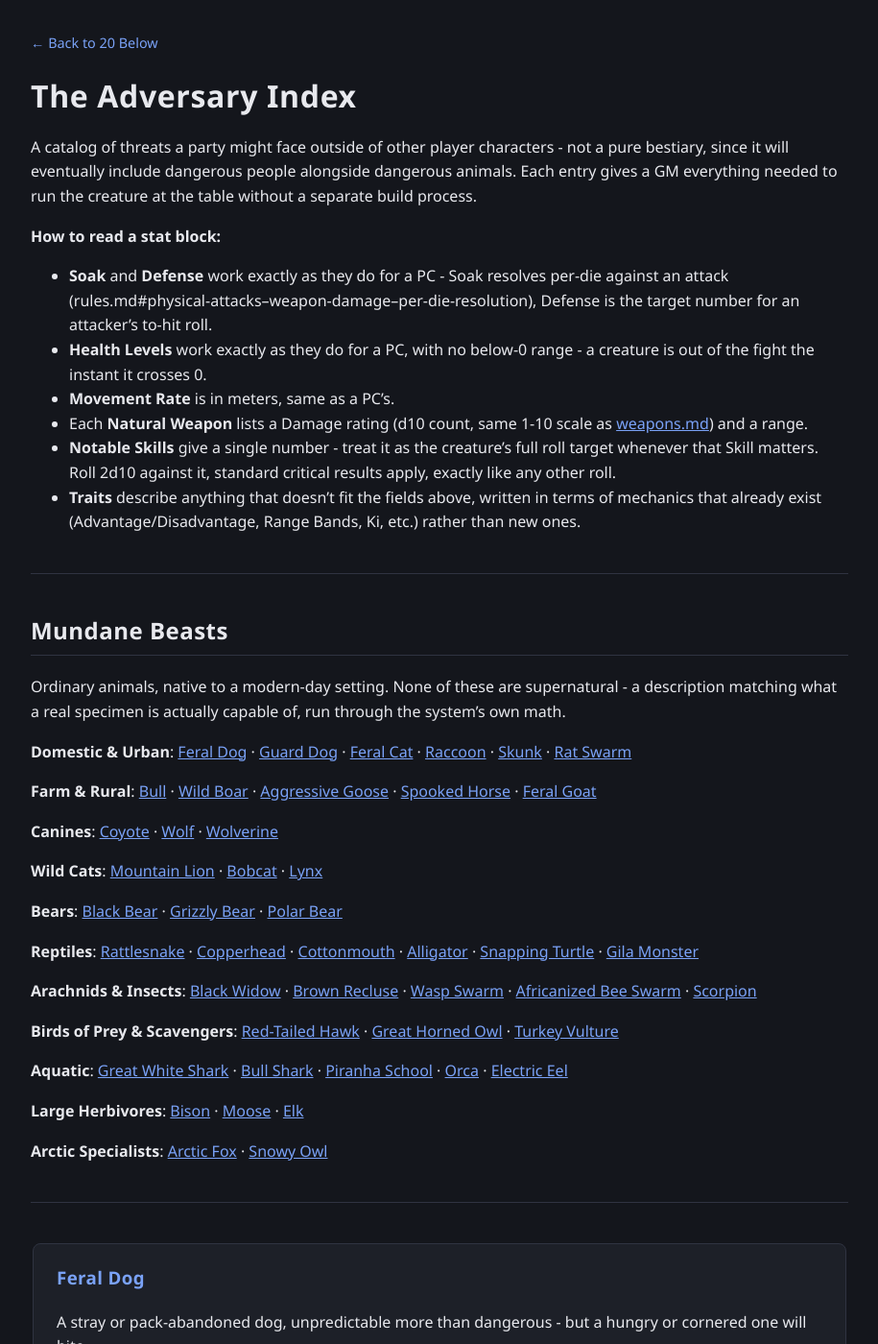
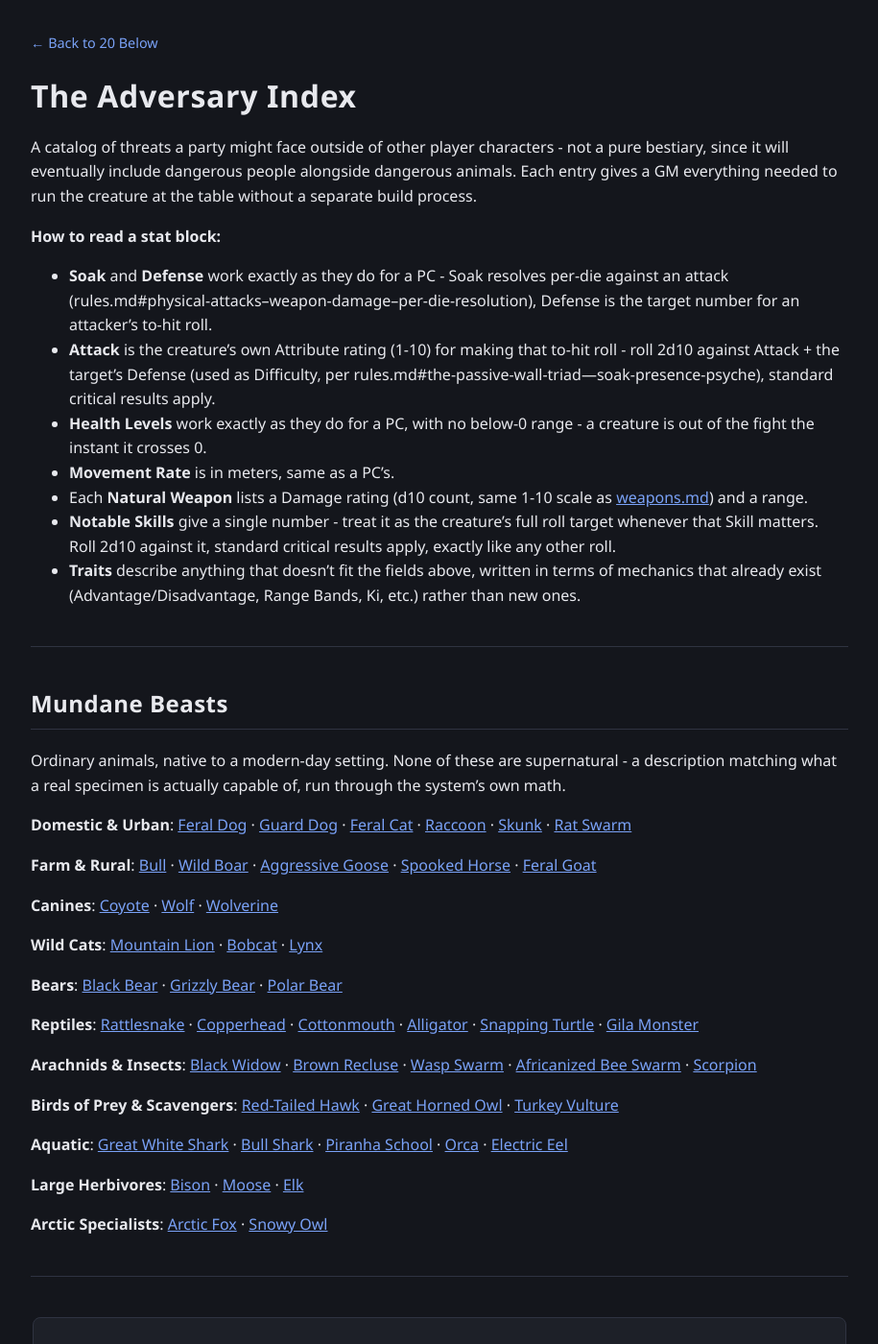
Before and after one commit to feralucce/20_Below, a Jekyll site: the page built from rules/adversary-index.md, in a window 1280 px wide and 1400 px high. Shown: the whole window at 96% size, without its empty margins (182-1097 px from the left). Built offline with Jekyll 4.4.1, drawn with Linux system fonts in a browser that asks for light colours; our own code applies the rules of GitHub Pages for plain Markdown files; some of the changed text lies outside the part shown.

Commit message:
Add Attack rating to the Adversary Index stat block convention
Every attack's to-hit roll needs the attacker's own Attribute rating
(rules.md's Attribute + Defense-as-Difficulty formula), which no
creature previously had - Soak/Defense/Health Levels/Movement Rate and
Notable Skills don't cover it. Adds a 1-10 Attack rating to the intro
convention and all 44 Mundane Beasts entries.

```diff
--- a/rules/adversary-index.md
+++ b/rules/adversary-index.md
@@ -5,6 +5,7 @@
 **How to read a stat block:**
 
 - **Soak** and **Defense** work exactly as they do for a PC - Soak resolves per-die against an attack (rules.md#physical-attacks--weapon-damage--per-die-resolution), Defense is the target number for an attacker's to-hit roll.
+- **Attack** is the creature's own Attribute rating (1-10) for making that to-hit roll - roll 2d10 against Attack + the target's Defense (used as Difficulty, per rules.md#the-passive-wall-triad---soak-presence-psyche), standard critical results apply.
 - **Health Levels** work exactly as they do for a PC, with no below-0 range - a creature is out of the fight the instant it crosses 0.
 - **Movement Rate** is in meters, same as a PC's.
 - Each **Natural Weapon** lists a Damage rating (d10 count, same 1-10 scale as [weapons.md](weapons.md)) and a range.
@@ -47,7 +48,7 @@
 
 A stray or pack-abandoned dog, unpredictable more than dangerous - but a hungry or cornered one will bite.
 
-**Soak** 1 · **Defense** 6 · **Health Levels** 3 · **Movement Rate** 9m
+**Soak** 1 · **Attack** 3 · **Defense** 6 · **Health Levels** 3 · **Movement Rate** 9m
 
 **Bite**: 2, Melee
 
@@ -63,7 +64,7 @@
 
 Bred or trained to hold a line, not just to threaten one.
 
-**Soak** 1 · **Defense** 6 · **Health Levels** 4 · **Movement Rate** 9m
+**Soak** 1 · **Attack** 4 · **Defense** 6 · **Health Levels** 4 · **Movement Rate** 9m
 
 **Bite**: 3, Melee
 
@@ -79,7 +80,7 @@
 
 Small, fast, and almost never worth the fight it can put up if actually cornered.
 
-**Soak** 0 · **Defense** 8 · **Health Levels** 2 · **Movement Rate** 8m
+**Soak** 0 · **Attack** 2 · **Defense** 8 · **Health Levels** 2 · **Movement Rate** 8m
 
 **Claws**: 1, Melee
 
@@ -95,7 +96,7 @@
 
 Bold around people, genuinely dangerous only if rabid.
 
-**Soak** 1 · **Defense** 7 · **Health Levels** 2 · **Movement Rate** 6m
+**Soak** 1 · **Attack** 3 · **Defense** 7 · **Health Levels** 2 · **Movement Rate** 6m
 
 **Bite / Claws**: 1, Melee
 
@@ -111,7 +112,7 @@
 
 No interest in a fight - just in being left alone.
 
-**Soak** 0 · **Defense** 6 · **Health Levels** 1 · **Movement Rate** 4m
+**Soak** 0 · **Attack** 1 · **Defense** 6 · **Health Levels** 1 · **Movement Rate** 4m
 
 **Spray** (once per encounter, no Health Level cost): every target within Close range must wash off or take Disadvantage on all rolls for the rest of the Scene.
 
@@ -127,7 +128,7 @@
 
 A mass of small bodies, not a single creature - what it lacks in individual danger it makes up in sheer numbers.
 
-**Soak** 0 · **Defense** 8 · **Health Levels** 2 · **Movement Rate** 6m
+**Soak** 0 · **Attack** 3 · **Defense** 8 · **Health Levels** 2 · **Movement Rate** 6m
 
 **Bite**: 1, Melee
 
@@ -143,7 +144,7 @@
 
 Placid until it isn't - and a full charge is genuinely lethal.
 
-**Soak** 3 · **Defense** 5 · **Health Levels** 6 · **Movement Rate** 10m
+**Soak** 3 · **Attack** 6 · **Defense** 5 · **Health Levels** 6 · **Movement Rate** 10m
 
 **Gore**: 5, Melee
 
@@ -159,7 +160,7 @@
 
 Low, fast, and willing to press an attack that a smarter animal would break off.
 
-**Soak** 2 · **Defense** 5 · **Health Levels** 4 · **Movement Rate** 8m
+**Soak** 2 · **Attack** 5 · **Defense** 5 · **Health Levels** 4 · **Movement Rate** 8m
 
 **Tusks**: 3, Melee
 
@@ -175,7 +176,7 @@
 
 Absurd on paper, genuinely relentless in practice.
 
-**Soak** 0 · **Defense** 7 · **Health Levels** 1 · **Movement Rate** 6m
+**Soak** 0 · **Attack** 2 · **Defense** 7 · **Health Levels** 1 · **Movement Rate** 6m
 
 **Bite / Wing Buffet**: 1, Melee
 
@@ -191,7 +192,7 @@
 
 Not a predator - a large, panicked animal is dangerous mostly by accident.
 
-**Soak** 1 · **Defense** 5 · **Health Levels** 5 · **Movement Rate** 14m
+**Soak** 1 · **Attack** 4 · **Defense** 5 · **Health Levels** 5 · **Movement Rate** 14m
 
 **Kick / Trample**: 4, Melee
 
@@ -207,7 +208,7 @@
 
 Territorial and stubborn, more nuisance than threat on its own.
 
-**Soak** 1 · **Defense** 6 · **Health Levels** 3 · **Movement Rate** 8m
+**Soak** 1 · **Attack** 3 · **Defense** 6 · **Health Levels** 3 · **Movement Rate** 8m
 
 **Headbutt**: 2, Melee
 
@@ -223,7 +224,7 @@
 
 Cautious and opportunistic - rarely presses a fight it isn't sure it can win.
 
-**Soak** 1 · **Defense** 7 · **Health Levels** 3 · **Movement Rate** 10m
+**Soak** 1 · **Attack** 3 · **Defense** 7 · **Health Levels** 3 · **Movement Rate** 10m
 
 **Bite**: 2, Melee
 
@@ -239,7 +240,7 @@
 
 A genuine apex predator in its own territory, especially in numbers.
 
-**Soak** 2 · **Defense** 6 · **Health Levels** 4 · **Movement Rate** 11m
+**Soak** 2 · **Attack** 5 · **Defense** 6 · **Health Levels** 4 · **Movement Rate** 11m
 
 **Bite**: 4, Melee
 
@@ -255,7 +256,7 @@
 
 Small for what it's willing to fight, and it doesn't quit.
 
-**Soak** 3 · **Defense** 5 · **Health Levels** 5 · **Movement Rate** 8m
+**Soak** 3 · **Attack** 6 · **Defense** 5 · **Health Levels** 5 · **Movement Rate** 8m
 
 **Bite / Claws**: 4, Melee
 
@@ -271,7 +272,7 @@
 
 Rarely seen before it attacks - that's the point.
 
-**Soak** 2 · **Defense** 6 · **Health Levels** 5 · **Movement Rate** 12m
+**Soak** 2 · **Attack** 6 · **Defense** 6 · **Health Levels** 5 · **Movement Rate** 12m
 
 **Claws / Bite**: 5, Melee
 
@@ -287,7 +288,7 @@
 
 Smaller and warier than a mountain lion, same basic approach.
 
-**Soak** 1 · **Defense** 7 · **Health Levels** 3 · **Movement Rate** 10m
+**Soak** 1 · **Attack** 4 · **Defense** 7 · **Health Levels** 3 · **Movement Rate** 10m
 
 **Claws**: 3, Melee
 
@@ -303,7 +304,7 @@
 
 Built for cold terrain, hunts the same way a bobcat does.
 
-**Soak** 1 · **Defense** 7 · **Health Levels** 3 · **Movement Rate** 10m
+**Soak** 1 · **Attack** 4 · **Defense** 7 · **Health Levels** 3 · **Movement Rate** 10m
 
 **Claws**: 3, Melee
 
@@ -319,7 +320,7 @@
 
 Strong enough to be dangerous, but genuinely avoidant by nature.
 
-**Soak** 3 · **Defense** 5 · **Health Levels** 7 · **Movement Rate** 9m
+**Soak** 3 · **Attack** 5 · **Defense** 5 · **Health Levels** 7 · **Movement Rate** 9m
 
 **Claws**: 5, Melee
 
@@ -335,7 +336,7 @@
 
 Nothing about it is avoidant once it's decided to engage.
 
-**Soak** 4 · **Defense** 5 · **Health Levels** 9 · **Movement Rate** 10m
+**Soak** 4 · **Attack** 8 · **Defense** 5 · **Health Levels** 9 · **Movement Rate** 10m
 
 **Claws**: 7, Melee
 
@@ -351,7 +352,7 @@
 
 The largest land predator that actually hunts people as prey.
 
-**Soak** 4 · **Defense** 5 · **Health Levels** 9 · **Movement Rate** 9m (no penalty in water)
+**Soak** 4 · **Attack** 8 · **Defense** 5 · **Health Levels** 9 · **Movement Rate** 9m (no penalty in water)
 
 **Claws / Bite**: 7, Melee
 
@@ -367,7 +368,7 @@
 
 Would rather warn than strike - the warning is the only mercy it offers.
 
-**Soak** 0 · **Defense** 7 · **Health Levels** 1 · **Movement Rate** 3m
+**Soak** 0 · **Attack** 5 · **Defense** 7 · **Health Levels** 1 · **Movement Rate** 3m
 
 **Bite**: 1, Melee, **Venom**: on a successful hit, the target must spend 1 Ki or take Disadvantage on Physical rolls until treated.
 
@@ -383,7 +384,7 @@
 
 Camouflages well enough that the warning display is easy to miss.
 
-**Soak** 0 · **Defense** 7 · **Health Levels** 1 · **Movement Rate** 3m
+**Soak** 0 · **Attack** 4 · **Defense** 7 · **Health Levels** 1 · **Movement Rate** 3m
 
 **Bite**: 1, Melee, **Venom**: on a successful hit, Disadvantage on the target's next roll.
 
@@ -397,7 +398,7 @@
 
 Aquatic, territorial, and willing to stand its ground rather than flee into deeper water.
 
-**Soak** 0 · **Defense** 7 · **Health Levels** 1 · **Movement Rate** 3m (6m in water)
+**Soak** 0 · **Attack** 4 · **Defense** 7 · **Health Levels** 1 · **Movement Rate** 3m (6m in water)
 
 **Bite**: 1, Melee, **Venom**: on a successful hit, Disadvantage on the target's next roll.
 
@@ -411,7 +412,7 @@
 
 Nearly invisible at the waterline until it isn't.
 
-**Soak** 3 · **Defense** 4 · **Health Levels** 6 · **Movement Rate** 6m (12m in water)
+**Soak** 3 · **Attack** 6 · **Defense** 4 · **Health Levels** 6 · **Movement Rate** 6m (12m in water)
 
 **Bite**: 6, Melee
 
@@ -427,7 +428,7 @@
 
 Slow, low, and armored - the shell does most of the work.
 
-**Soak** 4 · **Defense** 3 · **Health Levels** 4 · **Movement Rate** 3m
+**Soak** 4 · **Attack** 4 · **Defense** 3 · **Health Levels** 4 · **Movement Rate** 3m
 
 **Bite**: 3, Melee
 
@@ -441,7 +442,7 @@
 
 Slow-moving, but its bite doesn't easily let go.
 
-**Soak** 1 · **Defense** 5 · **Health Levels** 2 · **Movement Rate** 3m
+**Soak** 1 · **Attack** 3 · **Defense** 5 · **Health Levels** 2 · **Movement Rate** 3m
 
 **Bite**: 2, Melee, **Venom / Grip**: a target bitten is also grabbed - freeing them is a contested Potence check against the Gila Monster's own bite grip.
 
@@ -455,7 +456,7 @@
 
 Small enough to go unnoticed until the bite already happened.
 
-**Soak** 0 · **Defense** 6 · **Health Levels** 1 · **Movement Rate** 2m
+**Soak** 0 · **Attack** 3 · **Defense** 6 · **Health Levels** 1 · **Movement Rate** 2m
 
 **Bite**: 1, Melee, **Venom**: on a successful hit, the target must spend 1 Ki or take Disadvantage on Physical rolls until treated.
 
@@ -469,7 +470,7 @@
 
 Its bite rarely hurts in the moment - the real damage comes later.
 
-**Soak** 0 · **Defense** 6 · **Health Levels** 1 · **Movement Rate** 2m
+**Soak** 0 · **Attack** 3 · **Defense** 6 · **Health Levels** 1 · **Movement Rate** 2m
 
 **Bite**: 1, Melee, **Venom**: no immediate Health Level loss, but the wound worsens without treatment over the following days - severity is the GM's call.
 
@@ -483,7 +484,7 @@
 
 Individually harmless, collectively a real threat if provoked.
 
-**Soak** 0 · **Defense** 7 · **Health Levels** 2 · **Movement Rate** 6m (flight)
+**Soak** 0 · **Attack** 4 · **Defense** 7 · **Health Levels** 2 · **Movement Rate** 6m (flight)
 
 **Stings**: 2, Melee
 
@@ -497,7 +498,7 @@
 
 More aggressive and far more persistent than an ordinary hive.
 
-**Soak** 0 · **Defense** 7 · **Health Levels** 3 · **Movement Rate** 6m (flight)
+**Soak** 0 · **Attack** 4 · **Defense** 7 · **Health Levels** 3 · **Movement Rate** 6m (flight)
 
 **Stings**: 3, Melee
 
@@ -511,7 +512,7 @@
 
 Small, easy to miss, and painful rather than lethal in most cases.
 
-**Soak** 1 · **Defense** 6 · **Health Levels** 1 · **Movement Rate** 4m
+**Soak** 1 · **Attack** 3 · **Defense** 6 · **Health Levels** 1 · **Movement Rate** 4m
 
 **Sting**: 1, Melee, **Venom**: on a successful hit, Disadvantage on the target's next roll.
 
@@ -525,7 +526,7 @@
 
 Exceptional eyesight, and a dive that closes distance faster than it looks.
 
-**Soak** 0 · **Defense** 8 · **Health Levels** 2 · **Movement Rate** 15m (flight)
+**Soak** 0 · **Attack** 5 · **Defense** 8 · **Health Levels** 2 · **Movement Rate** 15m (flight)
 
 **Talons**: 2, Melee
 
@@ -541,7 +542,7 @@
 
 Silent wings make it one of the few genuinely hard-to-detect predators in the sky.
 
-**Soak** 0 · **Defense** 8 · **Health Levels** 2 · **Movement Rate** 14m (flight)
+**Soak** 0 · **Attack** 5 · **Defense** 8 · **Health Levels** 2 · **Movement Rate** 14m (flight)
 
 **Talons**: 2, Melee
 
@@ -557,7 +558,7 @@
 
 Not a combat threat under any normal circumstance.
 
-**Soak** 0 · **Defense** 7 · **Health Levels** 2 · **Movement Rate** 12m (flight)
+**Soak** 0 · **Attack** 1 · **Defense** 7 · **Health Levels** 2 · **Movement Rate** 12m (flight)
 
 **Beak**: 1, Melee
 
@@ -573,7 +574,7 @@
 
 The apex predator of open water, full stop.
 
-**Soak** 3 · **Defense** 5 · **Health Levels** 8 · **Movement Rate** 14m (water only)
+**Soak** 3 · **Attack** 7 · **Defense** 5 · **Health Levels** 8 · **Movement Rate** 14m (water only)
 
 **Bite**: 8, Melee
 
@@ -589,7 +590,7 @@
 
 Tolerates brackish and shallow water better than most sharks - which means it turns up closer to shore.
 
-**Soak** 2 · **Defense** 5 · **Health Levels** 6 · **Movement Rate** 12m (water only, including shallows)
+**Soak** 2 · **Attack** 6 · **Defense** 5 · **Health Levels** 6 · **Movement Rate** 12m (water only, including shallows)
 
 **Bite**: 6, Melee
 
@@ -605,7 +606,7 @@
 
 Not a single fish worth worrying about - the school is the threat.
 
-**Soak** 0 · **Defense** 7 · **Health Levels** 3 · **Movement Rate** 10m (water only)
+**Soak** 0 · **Attack** 4 · **Defense** 7 · **Health Levels** 3 · **Movement Rate** 10m (water only)
 
 **Bite**: 3, Melee
 
@@ -619,7 +620,7 @@
 
 Intelligent, coordinated, and the only predator on this list that hunts great white sharks.
 
-**Soak** 4 · **Defense** 5 · **Health Levels** 10 · **Movement Rate** 16m (water only)
+**Soak** 4 · **Attack** 9 · **Defense** 5 · **Health Levels** 10 · **Movement Rate** 16m (water only)
 
 **Bite / Ram**: 9, Melee
 
@@ -635,7 +636,7 @@
 
 Doesn't need to bite when it can simply stop a target from acting.
 
-**Soak** 0 · **Defense** 6 · **Health Levels** 2 · **Movement Rate** 6m (water only)
+**Soak** 0 · **Attack** 3 · **Defense** 6 · **Health Levels** 2 · **Movement Rate** 6m (water only)
 
 **Shock**: Close range, no touch required in water. No Health Level cost - a target that fails to resist (GM's call on the resistance roll) is Disadvantaged on all rolls until the end of their next turn.
 
@@ -649,7 +650,7 @@
 
 Placid in a herd, catastrophic when charging.
 
-**Soak** 3 · **Defense** 5 · **Health Levels** 7 · **Movement Rate** 11m
+**Soak** 3 · **Attack** 6 · **Defense** 5 · **Health Levels** 7 · **Movement Rate** 11m
 
 **Gore / Trample**: 5, Melee
 
@@ -665,7 +666,7 @@
 
 The largest deer species, and surprisingly willing to fight when provoked.
 
-**Soak** 3 · **Defense** 5 · **Health Levels** 7 · **Movement Rate** 11m
+**Soak** 3 · **Attack** 6 · **Defense** 5 · **Health Levels** 7 · **Movement Rate** 11m
 
 **Antlers / Hooves**: 5, Melee
 
@@ -681,7 +682,7 @@
 
 Smaller and less consistently aggressive than a moose, same basic shape.
 
-**Soak** 2 · **Defense** 6 · **Health Levels** 5 · **Movement Rate** 12m
+**Soak** 2 · **Attack** 5 · **Defense** 6 · **Health Levels** 5 · **Movement Rate** 12m
 
 **Antlers / Hooves**: 4, Melee
 
@@ -697,7 +698,7 @@
 
 Small, camouflaged, and no real combat threat.
 
-**Soak** 0 · **Defense** 8 · **Health Levels** 2 · **Movement Rate** 10m
+**Soak** 0 · **Attack** 2 · **Defense** 8 · **Health Levels** 2 · **Movement Rate** 10m
 
 **Bite**: 1, Melee
 
@@ -713,7 +714,7 @@
 
 Unlike most owls, hunts by day as often as by night.
 
-**Soak** 0 · **Defense** 8 · **Health Levels** 2 · **Movement Rate** 14m (flight)
+**Soak** 0 · **Attack** 4 · **Defense** 8 · **Health Levels** 2 · **Movement Rate** 14m (flight)
 
 **Talons**: 2, Melee
 
```
